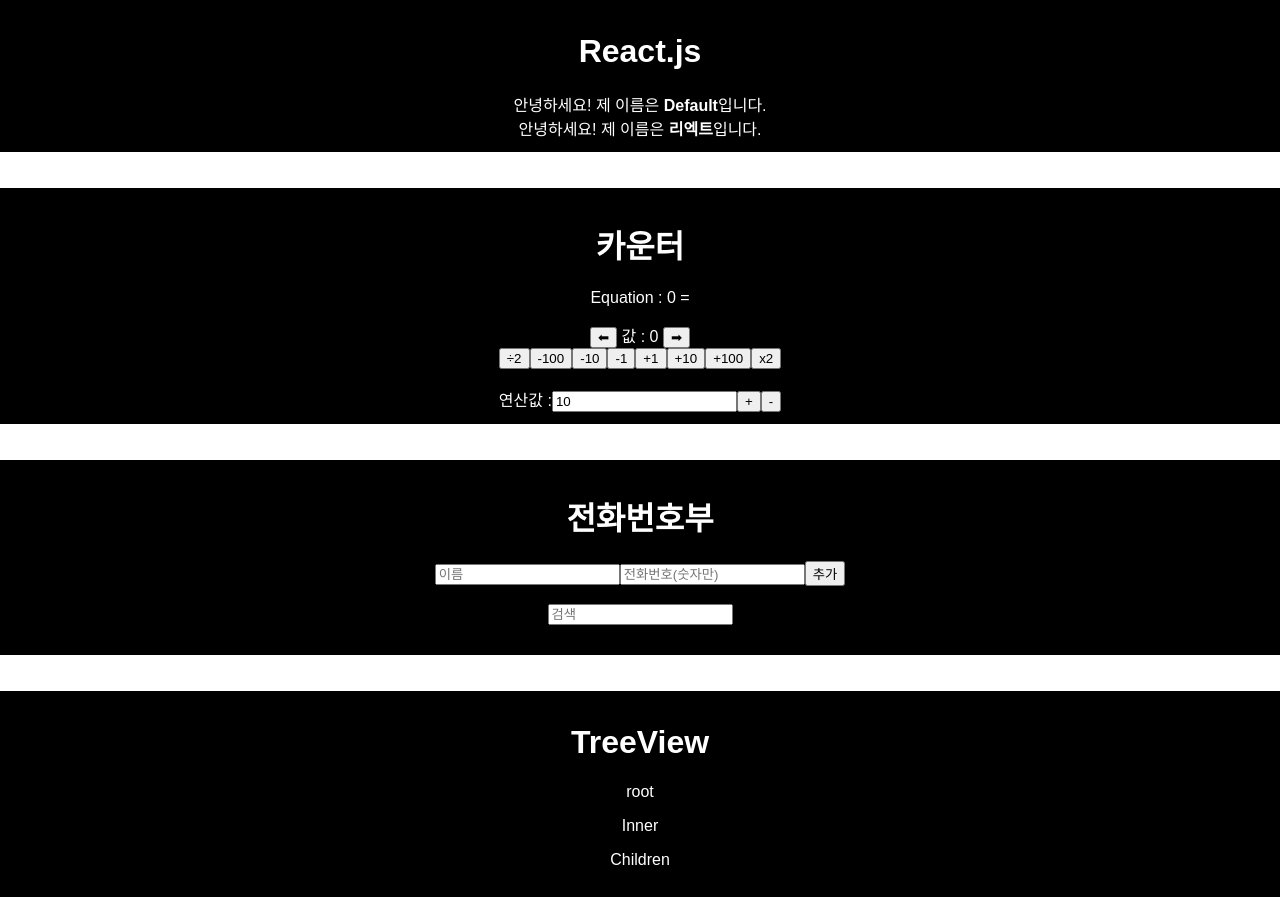
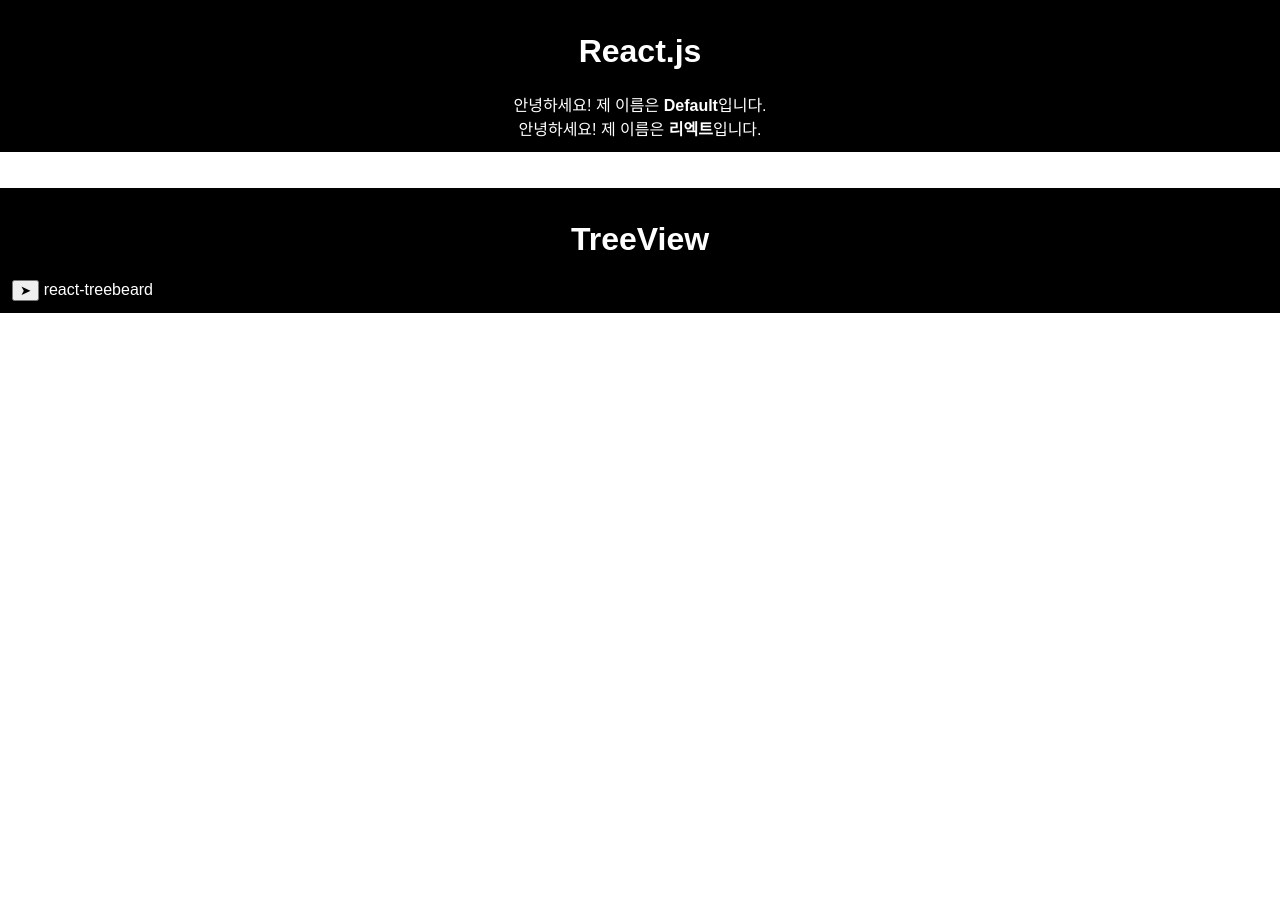
Before and after one commit to cukwon/react-study, a React (Create React App) app: page / in a window 1280 px wide. After the commit the page ends 800 px from the top, so only its background shows below. Built offline with nearby package versions, Linux system fonts and the light colour scheme.

Commit message:
TreeVIew 구현 - 기초 기능 구현 ( 펼치기, 접기) - 들이기 기능 필요

```diff
--- a/src/App.js
+++ b/src/App.js
@@ -29,14 +29,6 @@
                 </div>
                 <br/><br/>
                 <div style={style}>
-                    <Counter/>
-                </div>
-                <br/><br/>
-                <div style={style}>
-                    <PhoneBook/>
-                </div>
-                <br/><br/>
-                <div style={style}>
                     <TreeView/>
                 </div>
             </div>
--- a/src/Components/TreeView/Children.js
+++ b/src/Components/TreeView/Children.js
@@ -4,10 +4,11 @@
 class Children extends Component {
 
     render() {
+        const { TreeData } = this.props;
+        console.log(TreeData)
         return (
             <div>
-                <p>Children</p>
-                {/*<Node/>*/}
+                <Node TreeData={TreeData}/>
             </div>
         )
     }
--- a/src/Components/TreeView/Inner.js
+++ b/src/Components/TreeView/Inner.js
@@ -4,9 +4,7 @@
 
     render() {
         return (
-            <div>
-                <p>Inner</p>
-            </div>
+            <span>{this.props.name}</span>
         )
     }
 }
--- a/src/Components/TreeView/Node.js
+++ b/src/Components/TreeView/Node.js
@@ -3,12 +3,38 @@
 import Children from './Children';
 
 class Node extends Component {
+    state = {
+        isExpand: false
+    };
+
+    constructor(props){
+        super(props);
+
+    }
+
+    handleToggleExpand = () => {
+        const { isExpand } = this.state;
+        this.setState({
+            isExpand: !isExpand
+        });
+    };
 
     render() {
+        const { TreeData } = this.props;
+        console.log(TreeData);
+        let Childrens =[];
+        if(this.state.isExpand) {
+            console.log(typeof(TreeData.Children), typeof([]))
+            if (typeof(TreeData.children) == typeof([])) {
+                Childrens = TreeData.children.map(children => (<Children TreeData={children}/>));
+                console.log("if", TreeData.children)
+            }
+        }
         return (
             <div>
-                <Inner/>
-                <Children/>
+                <span><button onClick={this.handleToggleExpand}>➤</button></span>
+                <Inner name={TreeData.name}/>
+                {Childrens}
             </div>
         )
     }
--- a/src/Components/TreeView/Root.js
+++ b/src/Components/TreeView/Root.js
@@ -1,12 +1,39 @@
 import React, { Component } from 'react';
 import Node from './Node';
+
 class Root extends Component {
+    state = {
+        isExpand: false
+    };
+
+    constructor(props){
+        super(props);
+    }
+
+    handleToggleExpand = () => {
+        const { isExpand } = this.state;
+        const toggledExpand = !isExpand;
+        this.setState({
+            isExpand: toggledExpand
+        });
+    }
 
     render() {
+        const style = {
+            textAlign:"left"
+        };
+
+        const { TreeData } = this.props;
+        console.log(TreeData);
+        let nodeList = [];
+        if(this.state.isExpand) {
+            nodeList = TreeData.children.map(data => (<Node TreeData={data}/>));
+        }
         return (
-            <div>
-                <p>root</p>
-                <Node/>
+            <div style={style} >
+                <span><button onClick={this.handleToggleExpand}>➤</button></span>
+                <span>&nbsp;{TreeData.name}</span>
+                {nodeList}
             </div>
         )
     }
--- a/src/Components/TreeView/TreeView.js
+++ b/src/Components/TreeView/TreeView.js
@@ -8,7 +8,7 @@
         return (
             <div>
                 <h1>TreeView</h1>
-                <Root data={Data}/>
+                <Root TreeData={Data}/>
             </div>
         )
     }
```
